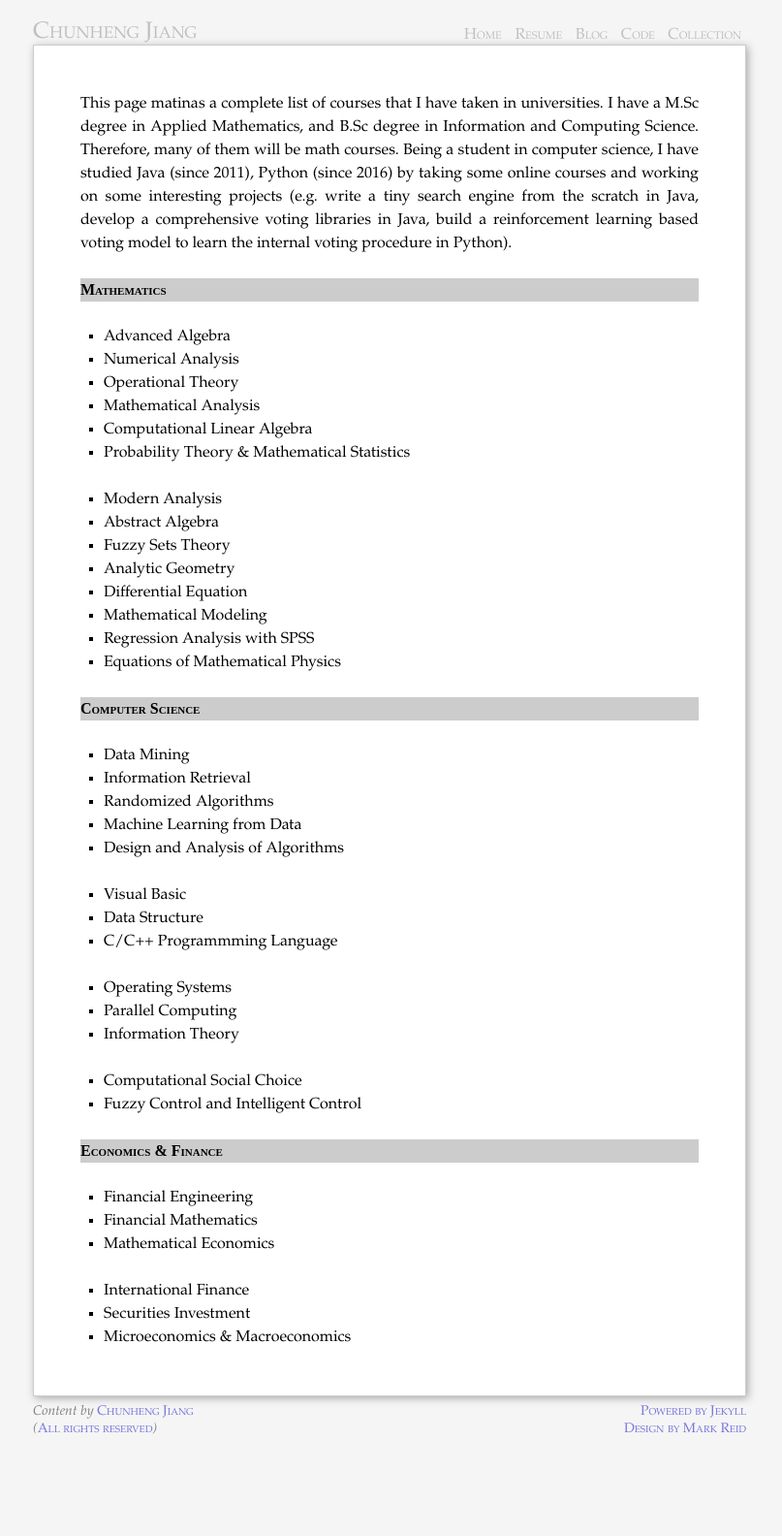
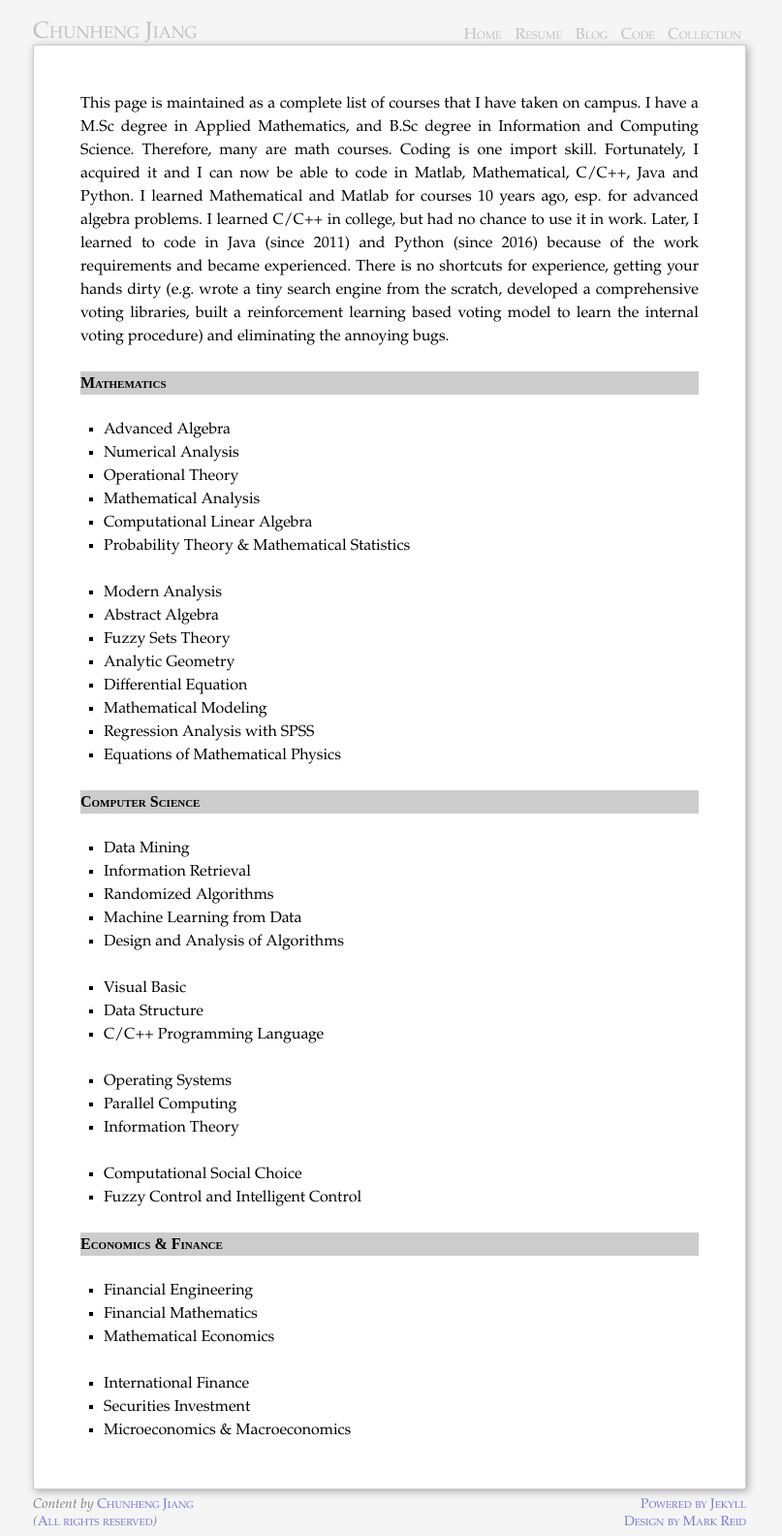
Before and after one commit to horsehour/horsehour.github.io, a Jekyll site: the page built from resume/courses/index.md, in a window 1280 px wide. Shown: the whole page at 97% size, without its empty margins (238-1045 px from the left). Built offline with Jekyll 4.4.1, drawn with Linux system fonts in a browser that asks for light colours; comment, search, counter and statistics services are not loaded; before the commit the page ends 1488 px from its top, so only the background shows below that.

Commit message:
notes on programming experience

```diff
--- a/resume/courses/index.md
+++ b/resume/courses/index.md
@@ -4,13 +4,7 @@ title: Courses
 section: resume
 ---
 
-This page matinas a complete list of courses that I have taken in universities.
-I have a M.Sc degree in Applied Mathematics, and B.Sc degree in Information and Computing Science.
-Therefore, many of them will be math courses. Being a student in computer science, I have studied
-Java (since 2011), Python (since 2016) by taking some online courses and working on some interesting
-projects (e.g. write a tiny search engine from the scratch in Java, develop a comprehensive voting
-libraries in Java, build a reinforcement learning based voting model to learn the internal voting
-procedure in Python).
+This page is maintained as a complete list of courses that I have taken on campus. I have a M.Sc degree in Applied Mathematics, and B.Sc degree in Information and Computing Science. Therefore, many are math courses. Coding is one import skill. Fortunately, I acquired it and I can now be able to code in Matlab, Mathematical, C/C++, Java and Python. I learned Mathematical and Matlab for courses 10 years ago, esp. for advanced algebra problems. I learned C/C++ in college, but had no chance to use it in work. Later, I learned to code in Java (since 2011) and Python (since 2016) because of the work requirements and became experienced. There is no shortcuts for experience, getting your hands dirty (e.g. wrote a tiny search engine from the scratch, developed a comprehensive voting libraries, built a reinforcement learning based voting model to learn the internal voting procedure) and eliminating the annoying bugs.
 
 Mathematics
 -----
@@ -40,7 +34,7 @@ Computer Science
 
 - Visual Basic
 - Data Structure
-- C/C++ Programmming Language
+- C/C++ Programming Language
 
 - Operating Systems
 - Parallel Computing
```
Also changed, not shown: blog/index.md (+1 -6 lines), resume/index.md (+3 -5 lines), 3 other files.
